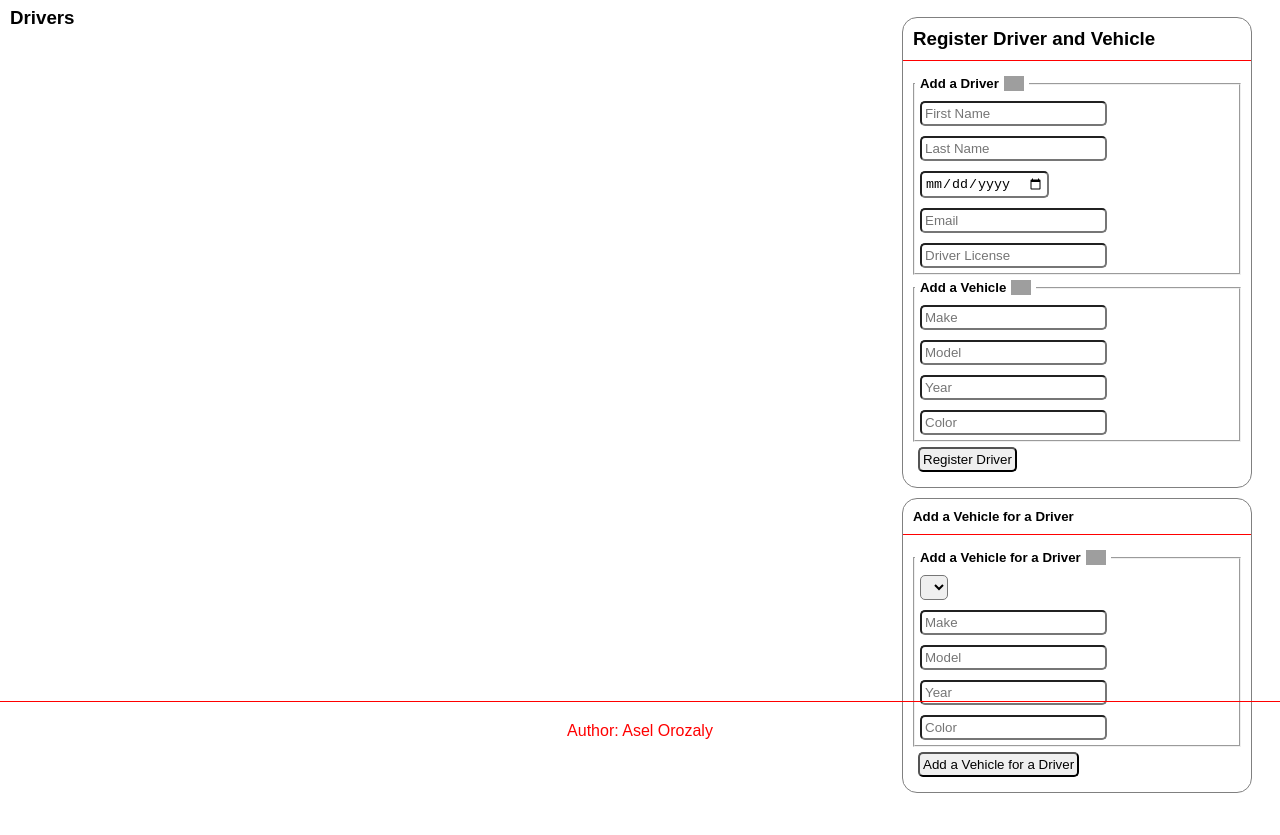
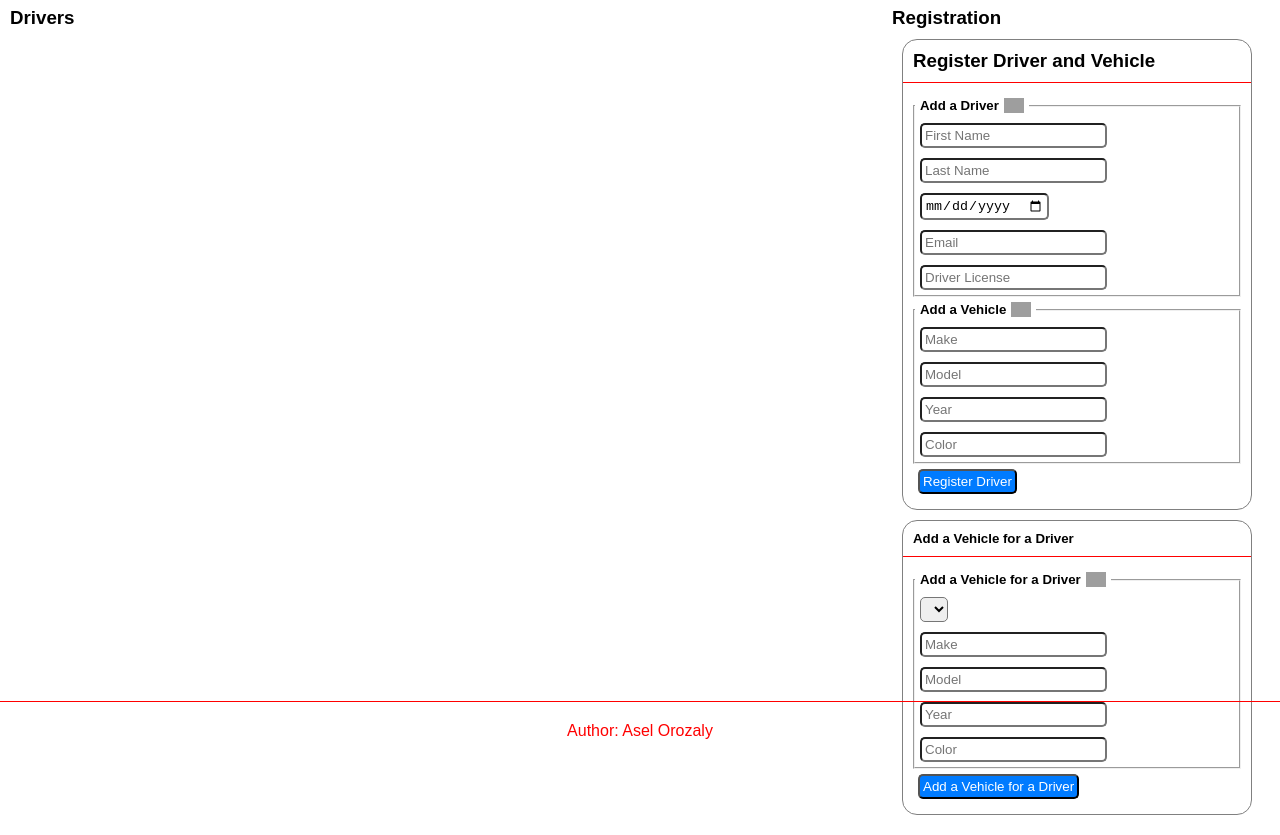
Before and after one commit to AselJ/Capstone-Project-TaxiA, a website: page public/index.html in a window 1280 px wide. Shown: the part 40-875 px from the top of the page. Before the commit the page ends 853 px from the top, so only its background shows below. Drawn offline with nearby package versions, Linux system fonts and the light colour scheme; no server answers; grey boxes are pictures that could not be loaded.

Commit message:
style buttons

```diff
--- a/public/index.html
+++ b/public/index.html
@@ -18,6 +18,7 @@
       <div id="drivers-list"></div>
     </main>
     <aside id="registration">
+      <h3>Registration</h3>
       <div class="card">
         <div class="card-header">
           <h3>Register Driver and Vehicle</h3>
@@ -29,23 +30,23 @@
                 <h5>Add a Driver</h5>
                 <img src="https://static.thenounproject.com/png/509406-200.png" alt="">
               </legend>
-              <input type="text" id="firstName" name="firstName" placeholder="First Name" required>
-              <input type="text" id="lastName" name="lastName" placeholder="Last Name" required>
-              <input type="date" id="dob" name="dob" placeholder="Date of Birth" required>
-              <input type="email" id="email" name="email" placeholder="Email" required>
-              <input type="text" id="driverLicense" name="driverLicense" placeholder="Driver License" required>
+              <input type="text" id="firstName" name="firstName" placeholder="First Name" required> <br>
+              <input type="text" id="lastName" name="lastName" placeholder="Last Name" required> <br>
+              <input type="date" id="dob" name="dob" placeholder="Date of Birth" required> <br>
+              <input type="email" id="email" name="email" placeholder="Email" required> <br>
+              <input type="text" id="driverLicense" name="driverLicense" placeholder="Driver License" required> <br>
             </fieldset>
             <fieldset>
               <legend class="register-header">
                 <h5>Add a Vehicle </h5>
                 <img src="https://icon-library.com/images/white-car-icon/white-car-icon-16.jpg" alt="">
               </legend>
-              <input type="text" id="vehicle-make" name="make" placeholder="Make" required>
-              <input type="text" id="vehicle-model" name="model" placeholder="Model" required>
-              <input type="number" id="vehicle-year" name="year" placeholder="Year" min="2007" required>
-              <input type="text" id="vehicle-color" name="color" placeholder="Color" required>
+              <input type="text" id="vehicle-make" name="make" placeholder="Make" required> <br>
+              <input type="text" id="vehicle-model" name="model" placeholder="Model" required> <br>
+              <input type="number" id="vehicle-year" name="year" placeholder="Year" min="2007" required> <br>
+              <input type="text" id="vehicle-color" name="color" placeholder="Color" required> <br>
             </fieldset>
-            <button>Register Driver</button>
+            <button class="primary-btn">Register Driver</button>
           </form>
         </div>
       </div>
@@ -66,7 +67,7 @@
               <input type="number" id="year" name="year" placeholder="Year" min="2007" required> <br>
               <input type="text" id="color" name="color" placeholder="Color" required> <br>
             </fieldset>
-            <button>Add a Vehicle for a Driver</button>
+            <button class="primary-btn">Add a Vehicle for a Driver</button>
           </form>
         </div>
       </div>
--- a/public/index.js
+++ b/public/index.js
@@ -113,7 +113,7 @@ const createDriversCard = (driver) => {
   `
   <div class="card-header">
     <h5>${driver.first_name} ${driver.last_name}</h5>
-    <button onClick="deleteDriver(${driver.driver_id})">Delete Driver</button>
+    <button onClick="deleteDriver(${driver.driver_id})" class="danger-btn">Delete Driver</button>
   </div>
   <div class="card-body">
     <p>Email: <span>${driver.email}</span></p>
@@ -147,8 +147,8 @@ const createVehicleList = vehicle => {
               <span>${vehicle.color}</span>
             </p>
             <div>
-              <button onclick="selectVehicle(${vehicle.driver_id}, ${vehicle.vehicle_id})">${selectVehicleText}</button>
-              <button onclick="deleteVehicle(${vehicle.driver_id}, ${vehicle.vehicle_id})">Delete Vehicle</button>
+              <button onclick="selectVehicle(${vehicle.driver_id}, ${vehicle.vehicle_id})" class="primary-btn">${selectVehicleText}</button>
+              <button onclick="deleteVehicle(${vehicle.driver_id}, ${vehicle.vehicle_id})" class="danger-btn">Delete Vehicle</button>
             </div>
         </div>
         `
--- a/public/styles.css
+++ b/public/styles.css
@@ -81,3 +81,12 @@ footer {
 .select-vehicle-message {
   font-size: 13px;
 }
+
+.primary-btn {
+  background-color: #007bff;
+  color: white;
+}
+.danger-btn {
+  background-color: #dc3545;
+  color: white;
+}
```
